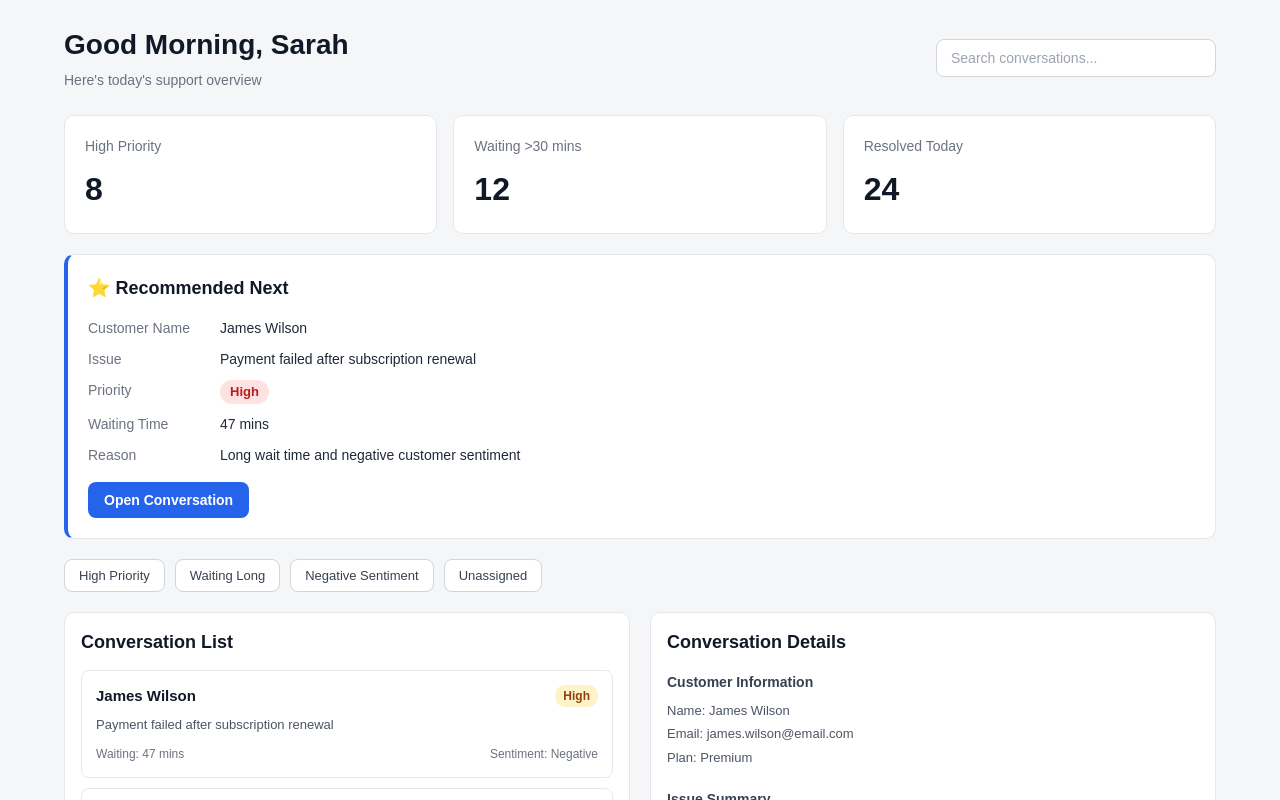
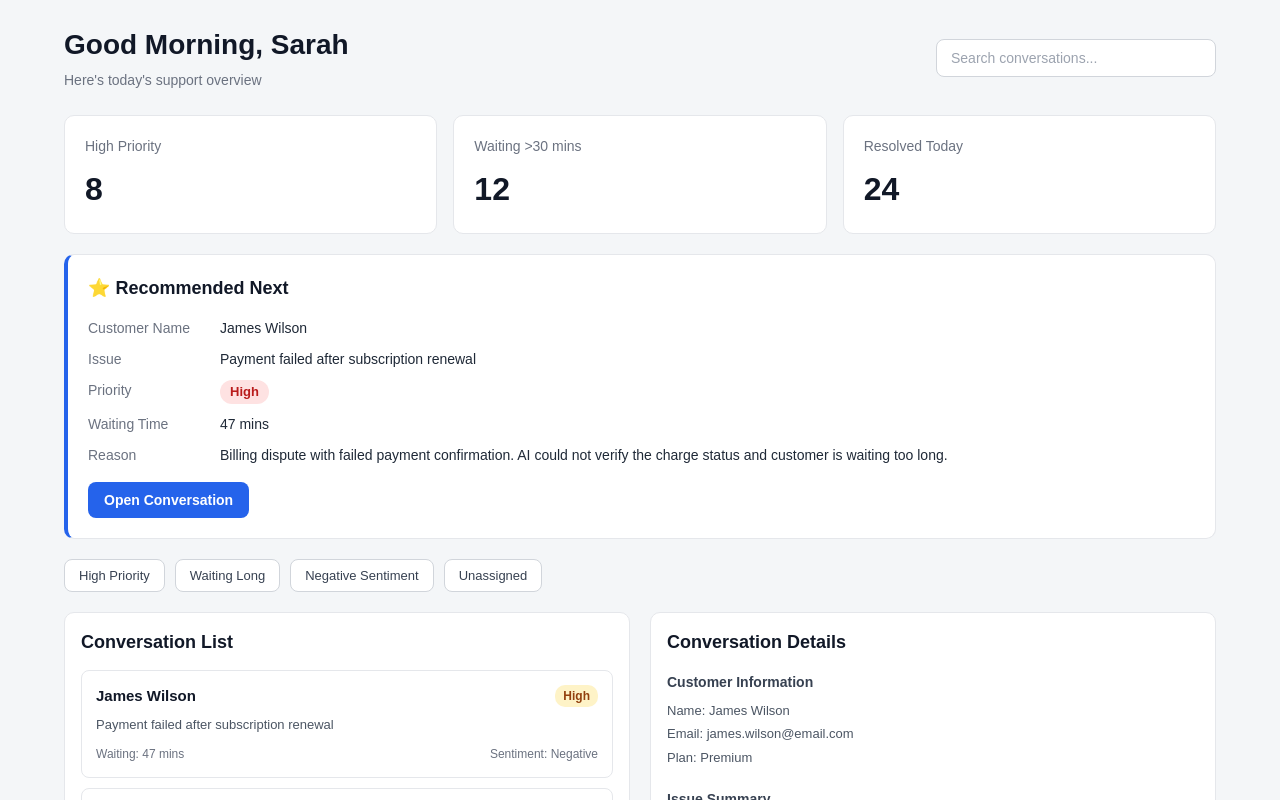
Before and after one commit to Sushmi-29/conversation-inbox, a React (Vite) app: page / in a window 1280 px wide. Shown: the top 800 px of the page. Built offline with nearby package versions, Linux system fonts and the light colour scheme.

Commit message:
Handle empty conversation selection state

```diff
--- a/src/App.tsx
+++ b/src/App.tsx
@@ -1,4 +1,4 @@
-import { useState } from 'react'
+import { useEffect, useState } from 'react'
 import Header from './components/Header/Header'
 import SummaryCards from './components/SummaryCards/SummaryCards'
 import RecommendedCard from './components/RecommendedCard/RecommendedCard'
@@ -6,23 +6,148 @@ import Filters from './components/Filters/Filters'
 import ConversationList from './components/ConversationList/ConversationList'
 import ConversationDetails from './components/ConversationDetails/ConversationDetails'
 import { mockConversations } from './data/mockConversations'
+import type { Conversation } from './types/Conversation'
 import styles from './App.module.css'
 
+function getWaitingMinutes(waitingTime: string) {
+  return parseInt(waitingTime)
+}
+
+function getPriorityScore(priority: string) {
+  if (priority === 'High') {
+    return 3
+  }
+
+  if (priority === 'Medium') {
+    return 2
+  }
+
+  return 1
+}
+
+function getSentimentScore(sentiment: string) {
+  if (sentiment === 'Negative') {
+    return 3
+  }
+
+  if (sentiment === 'Neutral') {
+    return 2
+  }
+
+  return 1
+}
+
+function getAssignedScore(assigned: boolean) {
+  if (assigned === false) {
+    return 1
+  }
+
+  return 0
+}
+
+function getRecommendedConversation(conversations: Conversation[]) {
+  if (conversations.length === 0) {
+    return null
+  }
+
+  const conversationsCopy = conversations.slice()
+
+  conversationsCopy.sort(function (a, b) {
+    const priorityDifference =
+      getPriorityScore(b.priority) - getPriorityScore(a.priority)
+
+    if (priorityDifference !== 0) {
+      return priorityDifference
+    }
+
+    const waitingDifference =
+      getWaitingMinutes(b.waitingTime) - getWaitingMinutes(a.waitingTime)
+
+    if (waitingDifference !== 0) {
+      return waitingDifference
+    }
+
+    const sentimentDifference =
+      getSentimentScore(b.sentiment) - getSentimentScore(a.sentiment)
+
+    if (sentimentDifference !== 0) {
+      return sentimentDifference
+    }
+
+    return getAssignedScore(b.assigned) - getAssignedScore(a.assigned)
+  })
+
+  return conversationsCopy[0]
+}
+
 function App() {
-  const [selectedConversation, setSelectedConversation] = useState(
-    mockConversations[0]
+  const [selectedConversation, setSelectedConversation] = useState<
+    Conversation | null
+  >(mockConversations[0])
+  const [searchText, setSearchText] = useState('')
+  const [activeFilter, setActiveFilter] = useState('')
+
+  const filteredConversations = mockConversations.filter(function (conversation) {
+    const nameMatchesSearch = conversation.customerName
+      .toLowerCase()
+      .includes(searchText.toLowerCase())
+
+    if (nameMatchesSearch === false) {
+      return false
+    }
+
+    if (activeFilter === 'High Priority') {
+      return conversation.priority === 'High'
+    }
+
+    if (activeFilter === 'Waiting Long') {
+      return getWaitingMinutes(conversation.waitingTime) >= 30
+    }
+
+    if (activeFilter === 'Negative Sentiment') {
+      return conversation.sentiment === 'Negative'
+    }
+
+    if (activeFilter === 'Unassigned') {
+      return conversation.assigned === false
+    }
+
+    return true
+  })
+
+  useEffect(
+    function () {
+      if (filteredConversations.length === 0) {
+        setSelectedConversation(null)
+        return
+      }
+
+      setSelectedConversation(function (currentConversation) {
+        if (currentConversation === null) {
+          return filteredConversations[0]
+        }
+
+        return currentConversation
+      })
+    },
+    [searchText, activeFilter]
   )
+
+  const recommendedConversation = getRecommendedConversation(filteredConversations)
 
   return (
     <div className={styles.app}>
-      <Header />
+      <Header searchText={searchText} setSearchText={setSearchText} />
       <SummaryCards />
-      <RecommendedCard />
-      <Filters />
+      <RecommendedCard
+        recommendedConversation={recommendedConversation}
+        setSelectedConversation={setSelectedConversation}
+      />
+      <Filters activeFilter={activeFilter} setActiveFilter={setActiveFilter} />
 
       <div className={styles.mainContent}>
         <ConversationList
-          conversations={mockConversations}
+          conversations={filteredConversations}
           setSelectedConversation={setSelectedConversation}
         />
         <ConversationDetails selectedConversation={selectedConversation} />
--- a/src/components/ConversationDetails/ConversationDetails.tsx
+++ b/src/components/ConversationDetails/ConversationDetails.tsx
@@ -2,10 +2,19 @@ import type { Conversation } from '../../types/Conversation'
 import styles from './ConversationDetails.module.css'
 
 type ConversationDetailsProps = {
-  selectedConversation: Conversation
+  selectedConversation: Conversation | null
 }
 
 function ConversationDetails(props: ConversationDetailsProps) {
+  if (props.selectedConversation === null) {
+    return (
+      <section className={styles.details}>
+        <h2 className={styles.title}>Conversation Details</h2>
+        <p className={styles.text}>No conversation selected.</p>
+      </section>
+    )
+  }
+
   const conversation = props.selectedConversation
 
   return (
--- a/src/components/ConversationList/ConversationList.module.css
+++ b/src/components/ConversationList/ConversationList.module.css
@@ -11,3 +11,9 @@
   color: #111827;
   margin-bottom: 14px;
 }
+
+.emptyMessage {
+  font-size: 14px;
+  color: #6b7280;
+  padding: 12px 0;
+}
--- a/src/components/ConversationList/ConversationList.tsx
+++ b/src/components/ConversationList/ConversationList.tsx
@@ -12,7 +12,10 @@ function ConversationList(props: ConversationListProps) {
     <section className={styles.conversationList}>
       <h2 className={styles.title}>Conversation List</h2>
 
-      {props.conversations.map(function (conversation) {
+      {props.conversations.length === 0 ? (
+        <p className={styles.emptyMessage}>No conversations found.</p>
+      ) : (
+        props.conversations.map(function (conversation) {
           return (
             <ConversationCard
               key={conversation.id}
@@ -20,7 +23,8 @@ function ConversationList(props: ConversationListProps) {
               setSelectedConversation={props.setSelectedConversation}
             />
           )
-      })}
+        })
+      )}
     </section>
   )
 }
--- a/src/components/Filters/Filters.module.css
+++ b/src/components/Filters/Filters.module.css
@@ -20,3 +20,19 @@
   background-color: #f3f4f6;
   border-color: #9ca3af;
 }
+
+.filterButtonActive {
+  background-color: #2563eb;
+  border: 1px solid #2563eb;
+  border-radius: 8px;
+  padding: 8px 14px;
+  font-size: 13px;
+  font-weight: 500;
+  color: #ffffff;
+  cursor: pointer;
+}
+
+.filterButtonActive:hover {
+  background-color: #1d4ed8;
+  border-color: #1d4ed8;
+}
--- a/src/components/Header/Header.tsx
+++ b/src/components/Header/Header.tsx
@@ -1,6 +1,16 @@
+import type { ChangeEvent } from 'react'
 import styles from './Header.module.css'
 
-function Header() {
+type HeaderProps = {
+  searchText: string
+  setSearchText: (value: string) => void
+}
+
+function Header(props: HeaderProps) {
+  function handleSearchChange(event: ChangeEvent<HTMLInputElement>) {
+    props.setSearchText(event.target.value)
+  }
+
   return (
     <header className={styles.header}>
       <div className={styles.textBlock}>
@@ -12,6 +22,8 @@ function Header() {
         className={styles.searchInput}
         type="text"
         placeholder="Search conversations..."
+        value={props.searchText}
+        onChange={handleSearchChange}
       />
     </header>
   )
--- a/src/components/RecommendedCard/RecommendedCard.module.css
+++ b/src/components/RecommendedCard/RecommendedCard.module.css
@@ -62,3 +62,8 @@
 .openButton:hover {
   background-color: #1d4ed8;
 }
+
+.emptyMessage {
+  font-size: 14px;
+  color: #6b7280;
+}
--- a/src/components/RecommendedCard/RecommendedCard.tsx
+++ b/src/components/RecommendedCard/RecommendedCard.tsx
@@ -1,6 +1,27 @@
+import type { Conversation } from '../../types/Conversation'
 import styles from './RecommendedCard.module.css'
 
-function RecommendedCard() {
+type RecommendedCardProps = {
+  recommendedConversation: Conversation | null
+  setSelectedConversation: (conversation: Conversation) => void
+}
+
+function RecommendedCard(props: RecommendedCardProps) {
+  if (props.recommendedConversation === null) {
+    return (
+      <section className={styles.recommendedCard}>
+        <h2 className={styles.title}>⭐ Recommended Next</h2>
+        <p className={styles.emptyMessage}>No conversations found.</p>
+      </section>
+    )
+  }
+
+  const conversation = props.recommendedConversation
+
+  function handleOpenConversation() {
+    props.setSelectedConversation(conversation)
+  }
+
   return (
     <section className={styles.recommendedCard}>
       <h2 className={styles.title}>⭐ Recommended Next</h2>
@@ -8,33 +29,35 @@ function RecommendedCard() {
       <div className={styles.content}>
         <div className={styles.row}>
           <span className={styles.label}>Customer Name</span>
-          <span className={styles.value}>James Wilson</span>
+          <span className={styles.value}>{conversation.customerName}</span>
         </div>
 
         <div className={styles.row}>
           <span className={styles.label}>Issue</span>
-          <span className={styles.value}>Payment failed after subscription renewal</span>
+          <span className={styles.value}>{conversation.issue}</span>
         </div>
 
         <div className={styles.row}>
           <span className={styles.label}>Priority</span>
-          <span className={styles.priority}>High</span>
+          <span className={styles.priority}>{conversation.priority}</span>
         </div>
 
         <div className={styles.row}>
           <span className={styles.label}>Waiting Time</span>
-          <span className={styles.value}>47 mins</span>
+          <span className={styles.value}>{conversation.waitingTime}</span>
         </div>
 
         <div className={styles.row}>
           <span className={styles.label}>Reason</span>
-          <span className={styles.value}>
-            Long wait time and negative customer sentiment
-          </span>
+          <span className={styles.value}>{conversation.escalationReason}</span>
         </div>
       </div>
 
-      <button className={styles.openButton} type="button">
+      <button
+        className={styles.openButton}
+        type="button"
+        onClick={handleOpenConversation}
+      >
         Open Conversation
       </button>
     </section>
```
Also changed, not shown: src/components/Filters/Filters.tsx (+61 -5 lines). Lines whose indentation alone changed are shown as unchanged.
